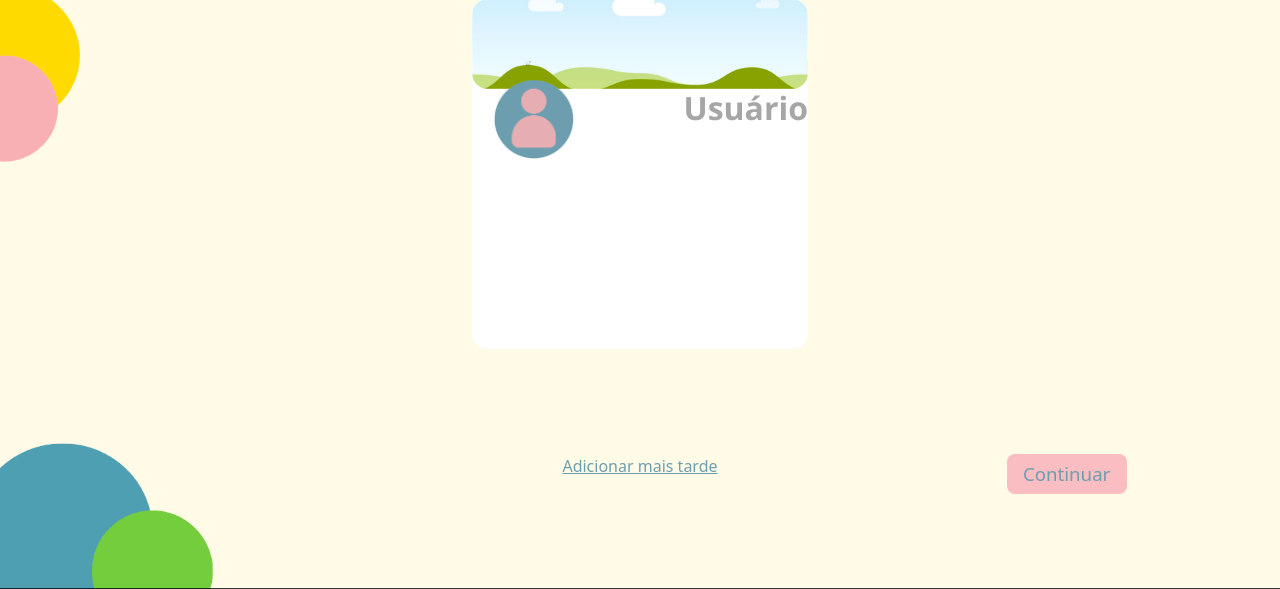
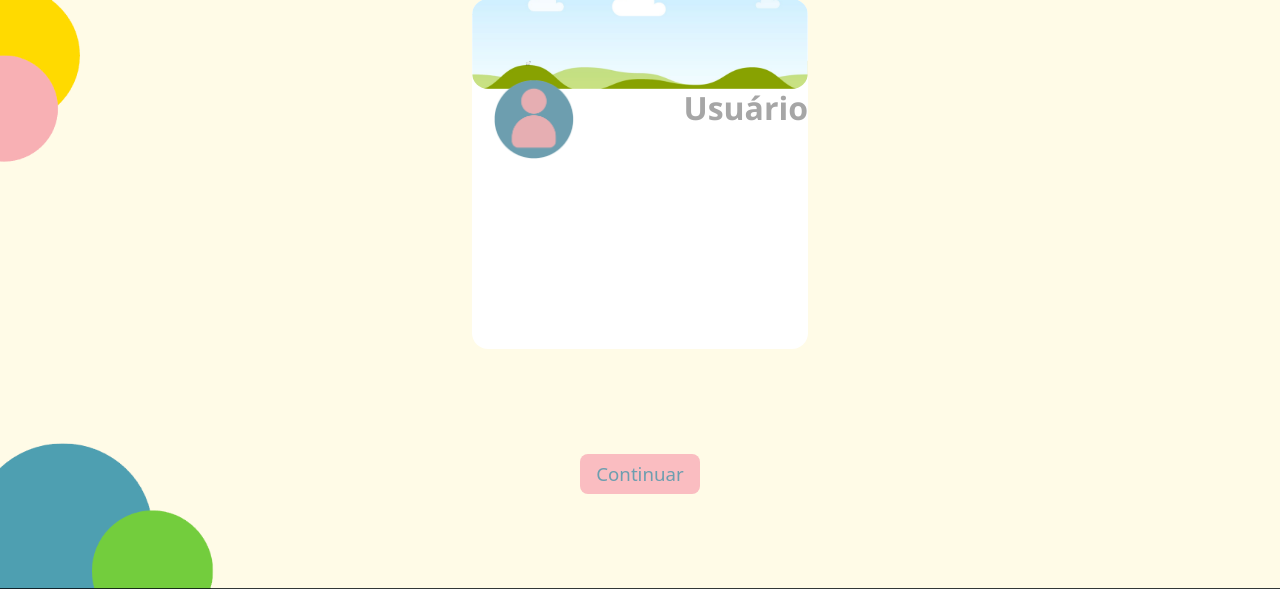
Before and after one commit to Guimart1/ColaAi_Novo, a PHP site: the page made by Usuário/Cadastro/perfilDemo.php in a window 1280 px wide. Shown: the part 211-800 px from the top of the page. Run offline with PHP 8.4, Linux system fonts and the light colour scheme.

Commit message:
arrumando detalhes

```diff
--- a/Usuário/Cadastro/perfilDemo.php
+++ b/Usuário/Cadastro/perfilDemo.php
@@ -30,10 +30,7 @@
             <div class="" style="height: 9%;"></div>
             <div class="row mb-auto mt-5">
                 <div class="col-md-4"></div>
-                <div class="col-md-4 col-6 text-center">
-                    <a href="" style="color: #6D9EAF;" class="me-auto ms-auto">Adicionar mais tarde</a>
-                </div>
-                <div class="col-md-4 col-6">
+                <div class="col-md-4 col-12">
                     <div class="button">
                         <a href="../Home/">
                             <button class="border-0 rounded-3">Continuar</button>
```
Also changed, not shown: Usuário/Cadastro/index.php (+3 -21 lines), js/verificarSenha.js (added, +20 -0 lines).
